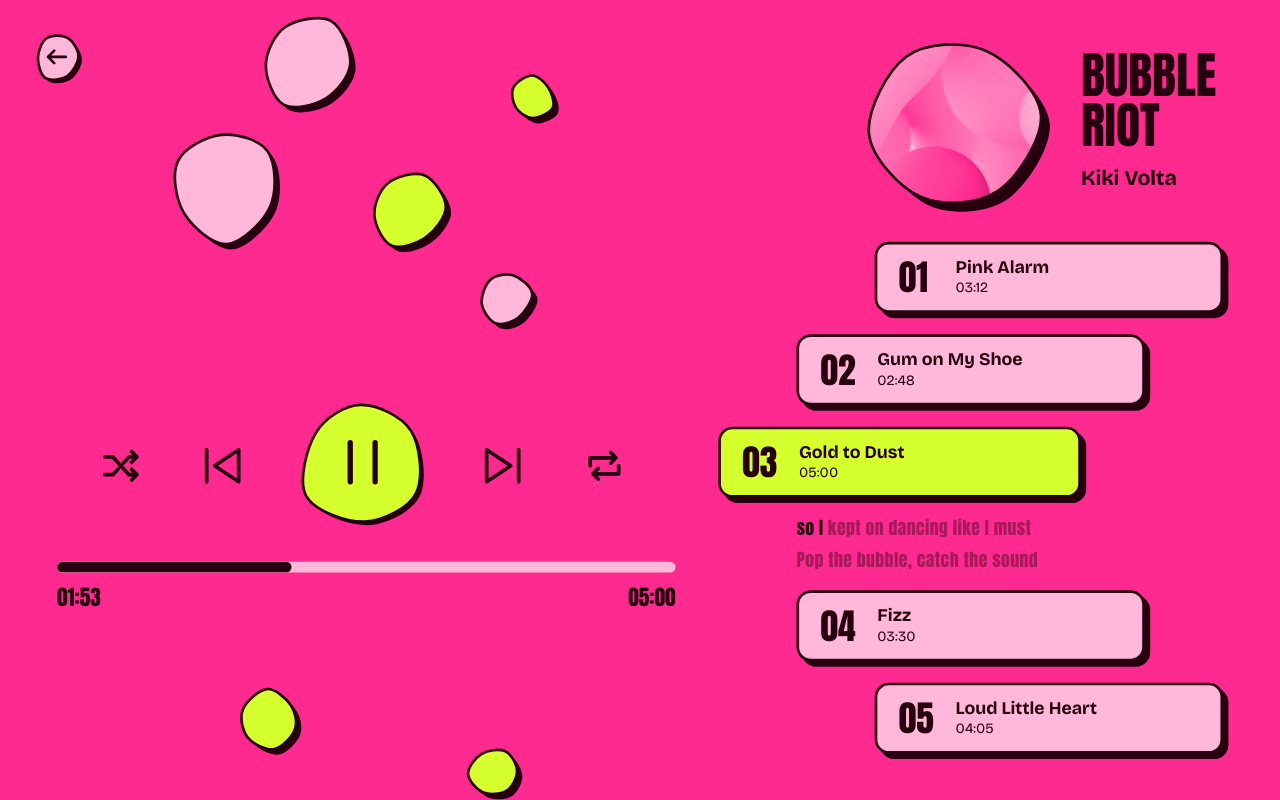
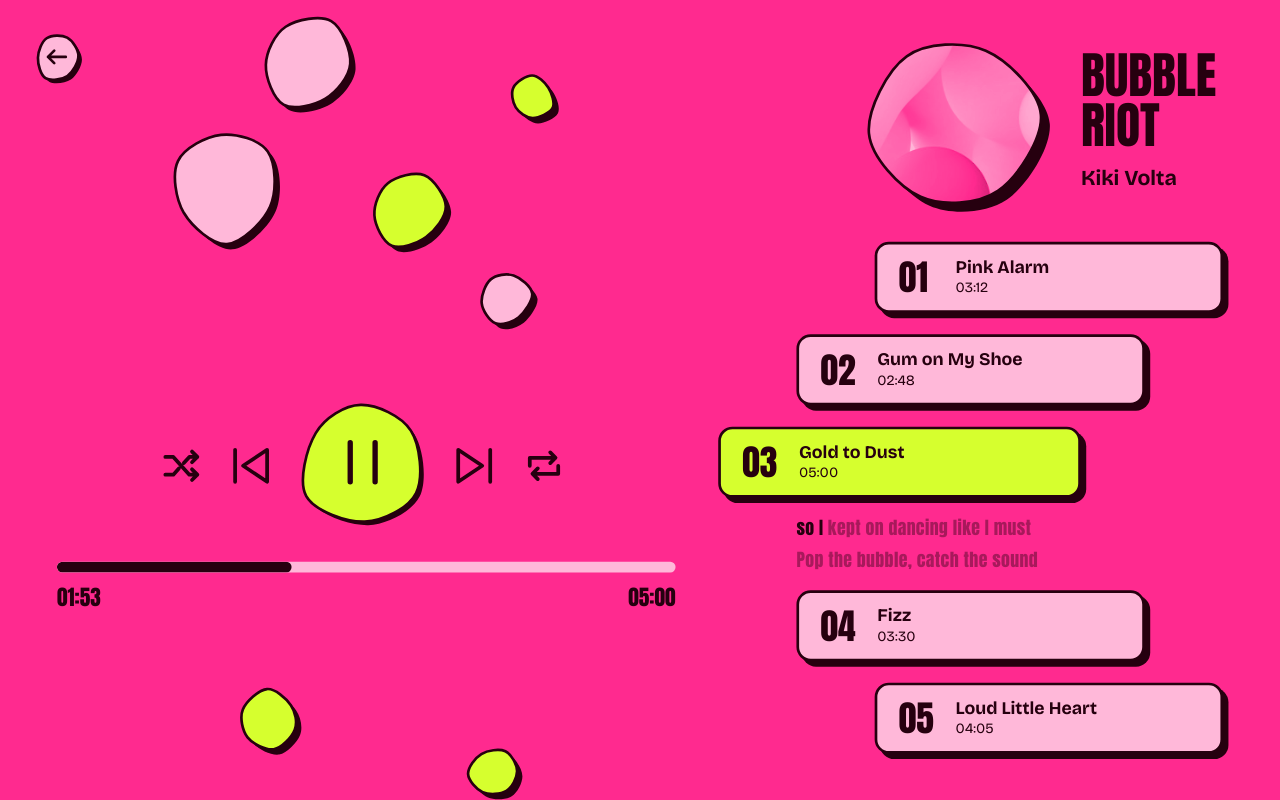
Before and after one commit to Dinaraaaaz/color-shift, a plain HTML site: page warm-loud-prototype.html in a window 1280 px wide. Drawn offline with nearby package versions, Linux system fonts and the light colour scheme.

Commit message:
Warm and Loud: control icons ~40% closer together (visible gaps ~40px)
Co-Authored-By: Claude Opus 5.5 <noreply@anthropic.com>

```diff
--- a/warm-loud-prototype.html
+++ b/warm-loud-prototype.html
@@ -95,8 +95,8 @@
   .ctrl { position: absolute; width: 72px; height: 72px; transition: transform .15s var(--pop); }
   .ctrl svg { width: 100%; height: 100%; overflow: visible; }
   .ctrl .icon { stroke-width: 1.4; }
-  .prev { left: 216px; top: 488px; }
-  .next { left: 528px; top: 488px; }
+  .prev { left: 248px; top: 488px; }
+  .next { left: 496px; top: 488px; }
   .prev:hover { transform: translateX(-4px); }
   .next:hover { transform: translateX(4px); }
   .ctrl:active { transform: scale(.88); }
@@ -105,8 +105,8 @@
   .toggle { position: absolute; top: 488px; width: 72px; height: 72px; transition: transform .15s var(--pop); }
   .toggle svg { width: 100%; height: 100%; overflow: visible; }
   .toggle .icon { stroke-width: 2.1; }   /* same 4.2px line as previous/next */
-  .shuffle { left: 100px; }
-  .repeat { left: 644px; }
+  .shuffle { left: 168px; }
+  .repeat { left: 576px; }
   .toggle:hover { transform: rotate(-8deg); }
   .toggle:active { transform: scale(.88); }
   .toggle .on-blob { transform: scale(0); transform-origin: 12px 12px; transition: transform .35s var(--pop); }
```
